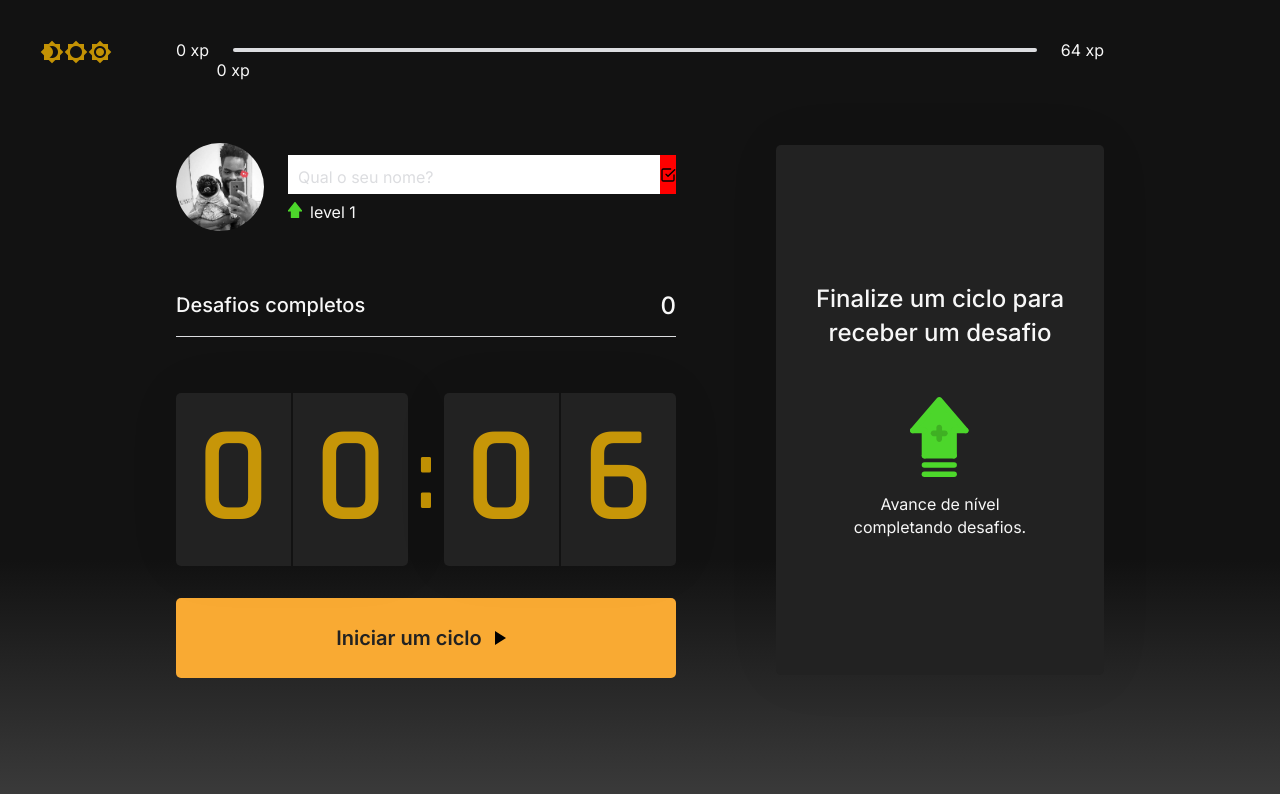
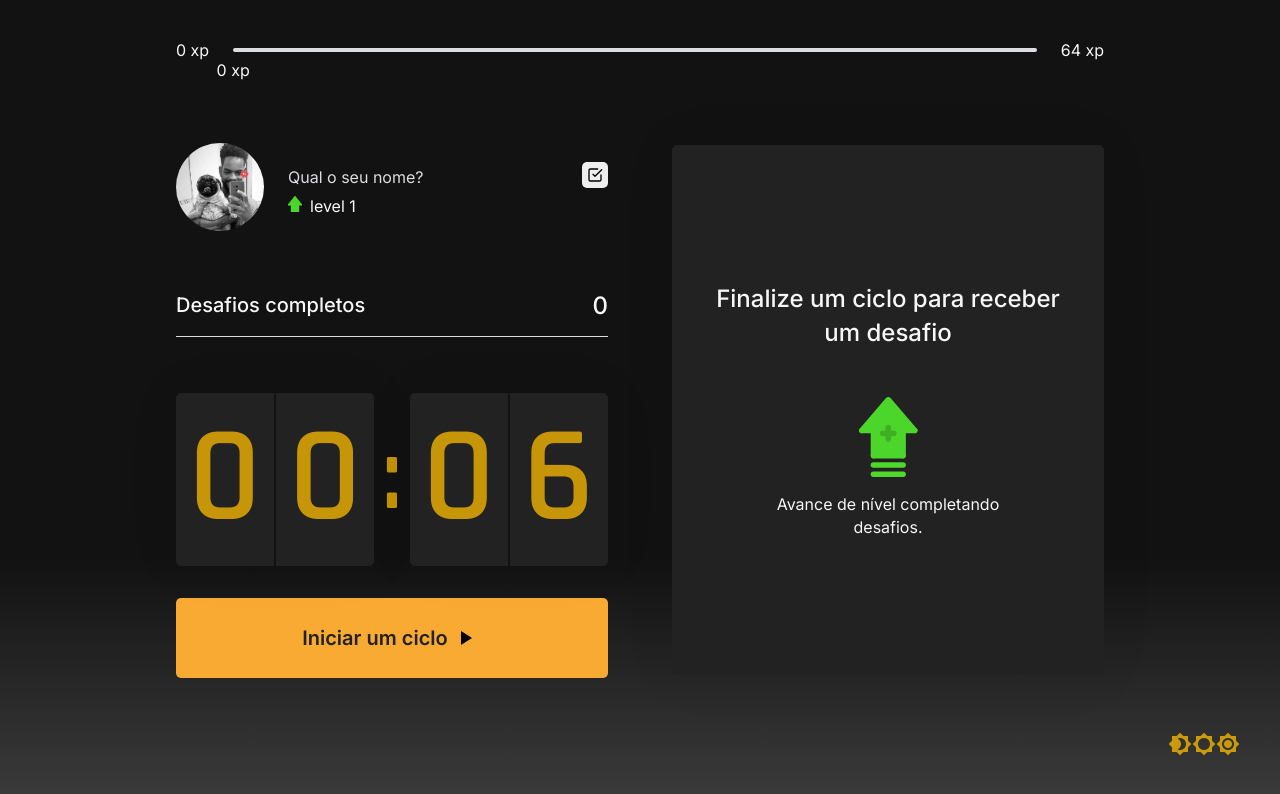
Before and after one commit to caiohenrique-developer/moveit-web, a Next.js app: page / in a window 1280 px wide. Shown: the top 794 px of the page. Built offline with nearby package versions, Linux system fonts and the light colour scheme.

Commit message:
:art: [ STYLE ]: Correct the Countdown and Challengebox width

```diff
--- a/src/pages/index.tsx
+++ b/src/pages/index.tsx
@@ -10,11 +10,9 @@ import { ExperienceBar } from "../components/ExperienceBar";
 import { Profile } from "../components/Profile";
 import { ChallengeBox } from "../components/ChallengeBox";
 import { ThemeButton } from "../components/ButtonTheme";
-
 import { Container } from "../styles/pages/Home";
 
 export default function Home(props: ChallengesProviderProps) {
-
   return (
     <ChallengesProvider
       level={props.level}
--- a/src/styles/components/Profile.ts
+++ b/src/styles/components/Profile.ts
@@ -40,13 +40,19 @@ export const FormContainer = styled.form`
 
             label {
                 display: flex;
+                align-items: center;
+                justify-content: space-between;
 
                 input {
+                    display: block;
+                    width: 100%;
+                    height: 25px;
                     font-size: 1.5rem;
                     font-weight: 600;
                     color: var(--title);
-                    padding: 5px 10px;
-                    /* background: transparent; */
+                    padding-right: 10px;
+                    margin-right: 10px;
+                    background: transparent;
 
                     &::-webkit-input-placeholder { /* Edge */
                         font-size: 1rem;
@@ -71,7 +77,9 @@ export const FormContainer = styled.form`
                     align-items: center;
                     justify-content: center;
 
-                    background: red;
+                    padding: 5px;
+                    border-radius: 5px;
+                    /* background: red; */
 
                     svg {}
                 }
--- a/src/styles/pages/Home.ts
+++ b/src/styles/pages/Home.ts
@@ -11,15 +11,15 @@ export const Container = styled.div`
 
     > button {
         position: absolute;
-        top: 40px;
-        left: 40px;
+        bottom: 40px;
+        right: 40px;
 
         background: transparent;
         color: var(--title);
     }
     > section {
         flex: 1;
-        gap: 6.25rem;
+        gap: 4rem;
         display: grid;
         align-items: center;
         grid-template-columns: 1fr 1fr;
```
